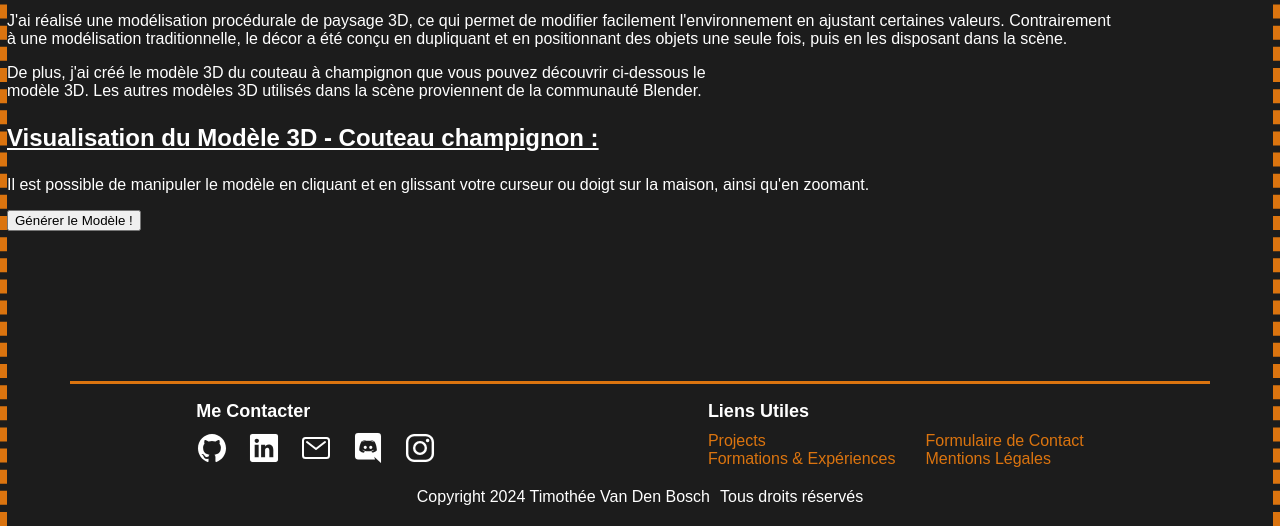
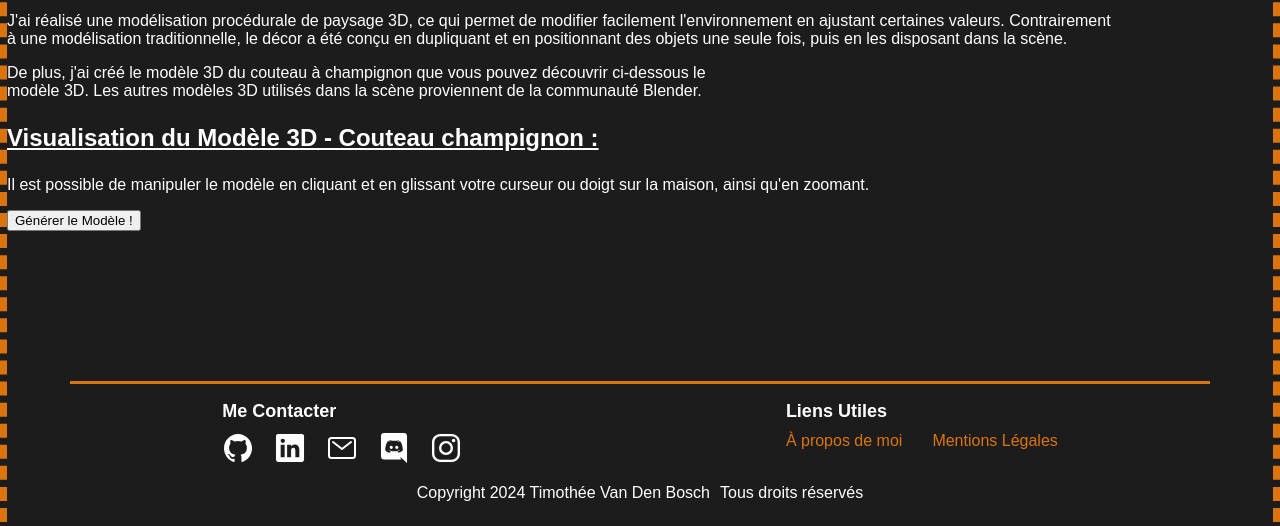
Before and after one commit to tim-vdb/tim-vdb.github.io, a website built with Vite: page champis.html in a window 1280 px wide. Shown: the part 672-1198 px from the top of the page. Built offline with nearby package versions, Linux system fonts and the light colour scheme; a web font is replaced by a local one.

Commit message:
update nav UX

```diff
--- a/CSS/styles.css
+++ b/CSS/styles.css
@@ -680,7 +680,7 @@ header .divLeft {
     box-sizing: border-box;
     background-size: cover;
     background-repeat: no-repeat;
-    background-attachment: fixed;
+    /* background-attachment: fixed; */
     border: white 1px solid;
     border-radius: 10px;
     height: 100%;
--- a/JS/main.js
+++ b/JS/main.js
@@ -6,11 +6,7 @@ document.addEventListener("DOMContentLoaded", function () {
     const divLeft_overview = document.getElementById("divLeft_overview");
     const filter_cards = document.getElementById("filter_cards");
     const preview_cards = document.getElementById("preview_cards");
-    const banner = document.querySelector('.banner');
-    const images = document.querySelectorAll('.all_item a');
-    const slider = document.querySelector('.slider');
     const btnTop = document.getElementById("btnTop")
-    const canvasLoader = document.getElementById("canvas");
     const loader = document.getElementById("canvas");
     const tags_input = document.querySelectorAll(".input_filter_tags");
     const all_input = document.getElementById("input_filter_all");
--- a/champis.html
+++ b/champis.html
@@ -168,7 +168,7 @@
                     <li>
                         <div>
                             <ion-icon name="school-sharp"></ion-icon>
-                            <a href="formation " class="nav_links">Formations & Expériences</a>
+                            <a href="about-me" class="nav_links">À propos de moi</a>
                         </div>
                     </li>
                     <li>
@@ -177,12 +177,7 @@
                             <a href="contact " class="nav_links">Contacts</a>
                         </div>
                     </li>
-                    <li>
-                        <div>
-                            <ion-icon name="reader-outline"></ion-icon>
-                            <a href="mentions-legales " class="nav_links">Mentions Légales</a>
-                        </div>
-                    </li>
+
                 </ol>
             </nav>
         </div>
@@ -299,12 +294,12 @@
                 <h5>Liens Utiles</h5>
                 <ul>
                     <li>
-                        <a href="projects">Projects</a>
-                        <a href="formation">Formations & Expériences</a>
+
+                         <a href="about-me">À propos de moi</a>
                     </li>
 
                     <li>
-                        <a href="contact">Formulaire de Contact</a>
+
                         <a href="mentions-legales">Mentions Légales</a>
                     </li>
                 </ul>
--- a/package.json
+++ b/package.json
@@ -10,6 +10,7 @@
   "author": "",
   "license": "ISC",
   "dependencies": {
+    "gsap": "^3.12.7",
     "three": "^0.172.0",
     "vite": "^6.0.9"
   }
```
Also changed, not shown: about-me.html (renamed from formation.html, +7 -13 lines), contact.html (+5 -10 lines), index.html (+6 -14 lines), mentions-legales.html (+5 -10 lines), montagne3D.html (+5 -10 lines), mustang.html (+5 -10 lines), quantixH3D.html (+5 -10 lines), CSS/styles.min.css, JS/main.min.js, 1 other file.
